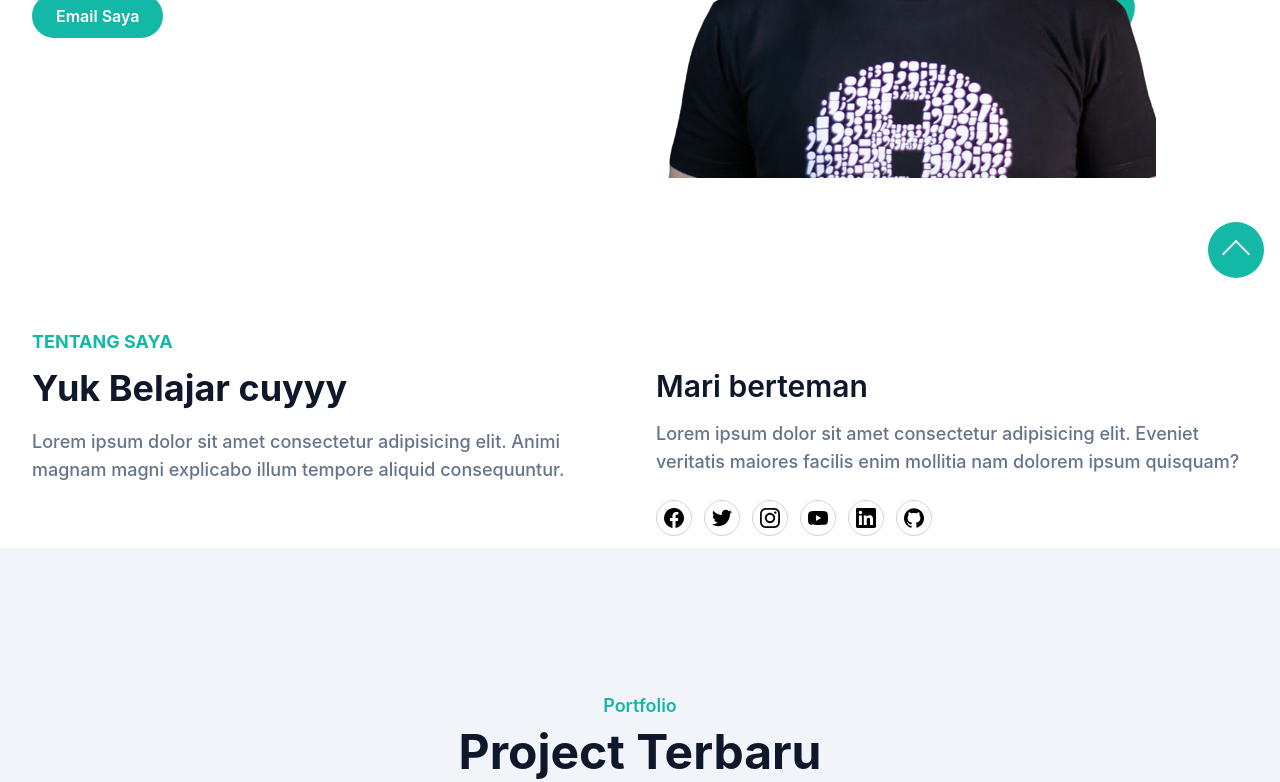
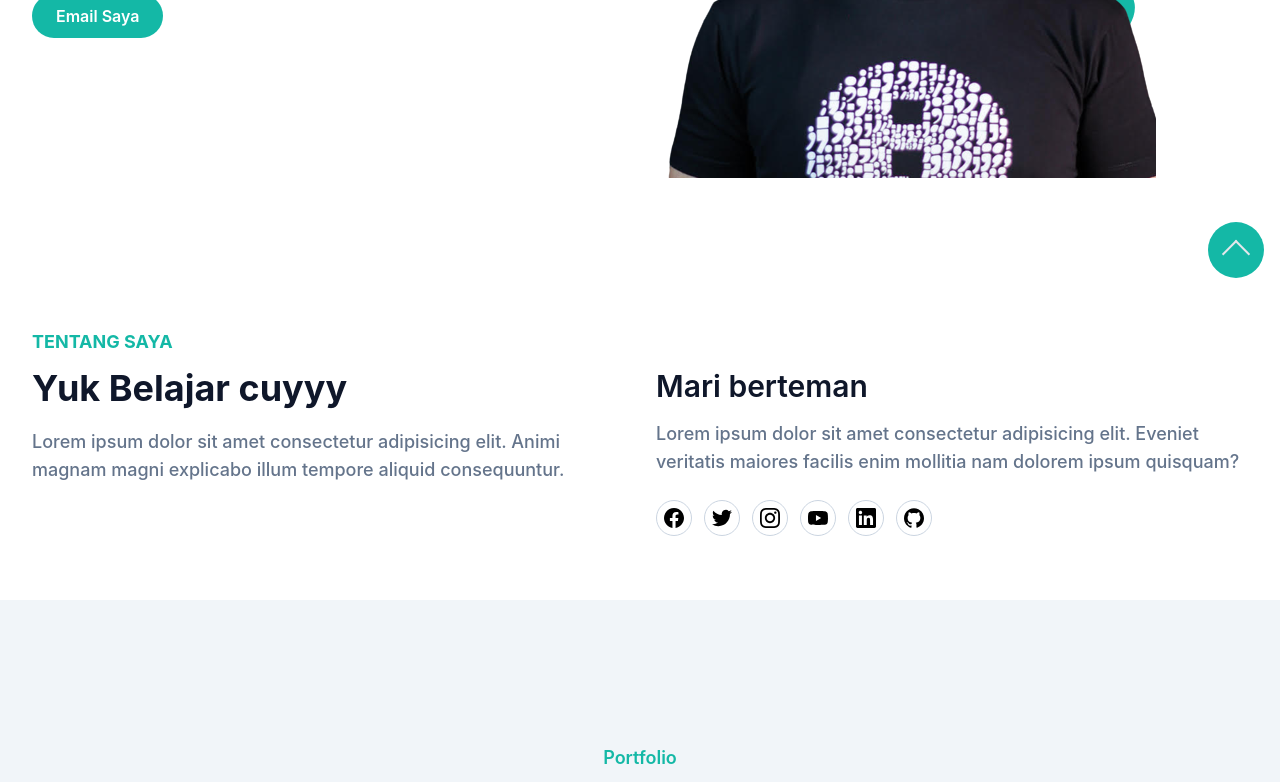
Before and after one commit to putuokky/portofolio-nextjs-tailwindcss, a Next.js app: page / in a window 1280 px wide. Shown: the part 506-1288 px from the top of the page. Built offline with nearby package versions, Linux system fonts and the light colour scheme.

Commit message:
banyakk nih ubah lg

```diff
--- a/package.json
+++ b/package.json
@@ -17,7 +17,7 @@
     "eslint-config-next": "12.1.0",
     "postcss": "^8.4.12",
     "prettier": "^2.6.2",
-    "prettier-plugin-tailwindcss": "^0.1.8",
+    "prettier-plugin-tailwindcss": "^0.1.11",
     "tailwindcss": "^3.0.23"
   }
 }
--- a/pages/index.js
+++ b/pages/index.js
@@ -87,7 +87,7 @@ export default function Home() {
       {/* Hero Section End */}
 
       {/* About Section Start */}
-      <section id="about" className="pt-36 pb-3">
+      <section id="about" className="pt-36 pb-16">
         <div className="container">
           <div className="flex flex-wrap">
             <div className="w-full px-4 mb-10 lg:w-1/2">
@@ -339,7 +339,7 @@ export default function Home() {
       {/* Footer Section End */}
 
       {/* Back to Top Start */}
-      <a href="#home" className="fixed flex justify-center items-center z-[9999] bottom-4 right-4 p-4 h-14 w-14 bg-primary rounded-full hover:animate-bounce">
+      <a href="#home" className="fixed bottom-4 right-4 z-[9999] h-14 w-14 rounded-full bg-primary p-4 flex justify-center items-center hover:animate-bounce">
         <span className="block w-5 h-5 border-t-2 border-l-2 rotate-45 mt-2"></span>
       </a>
       {/* Back to Top End */}
```
Also changed, not shown: 2 other files (tests, documents, lock files or other folders).
